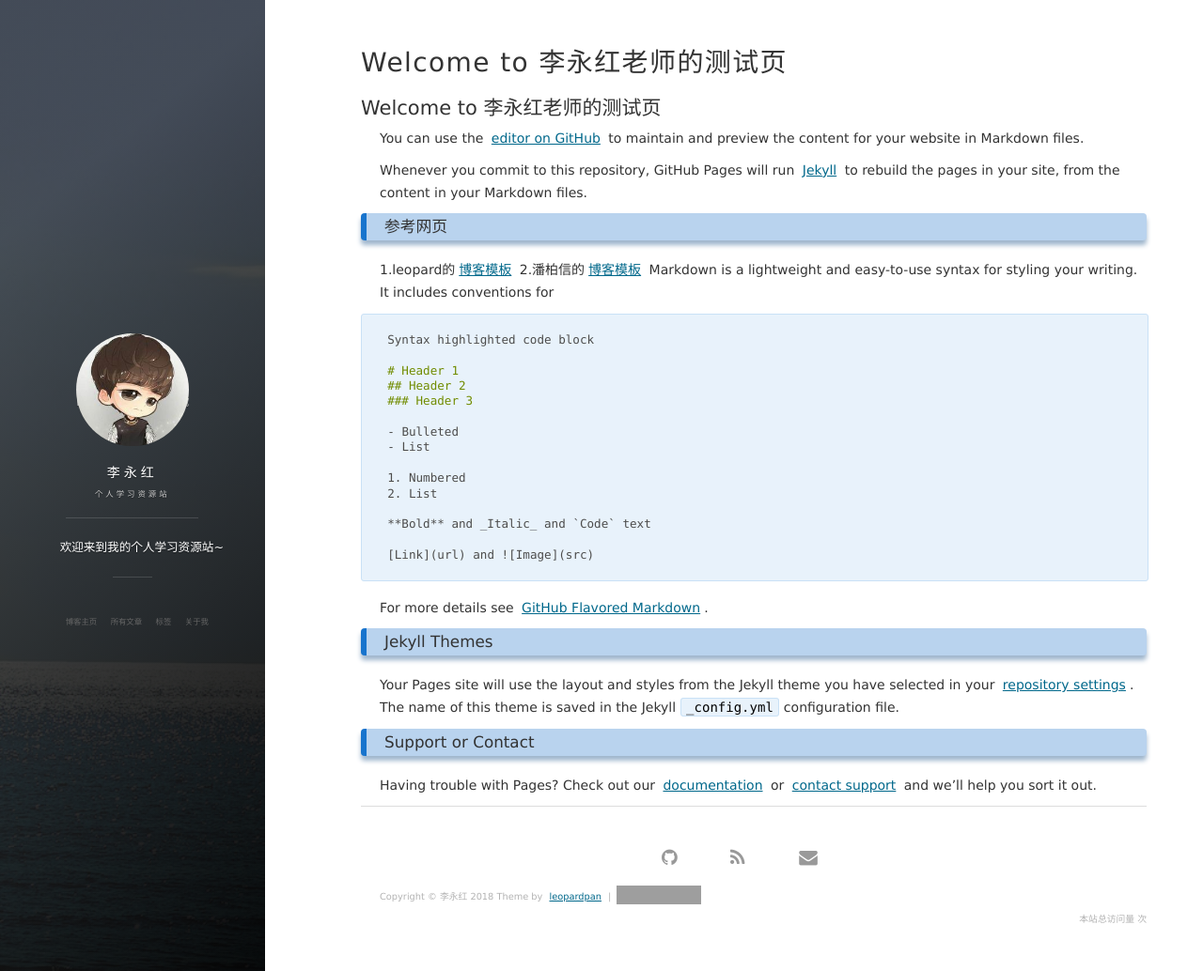
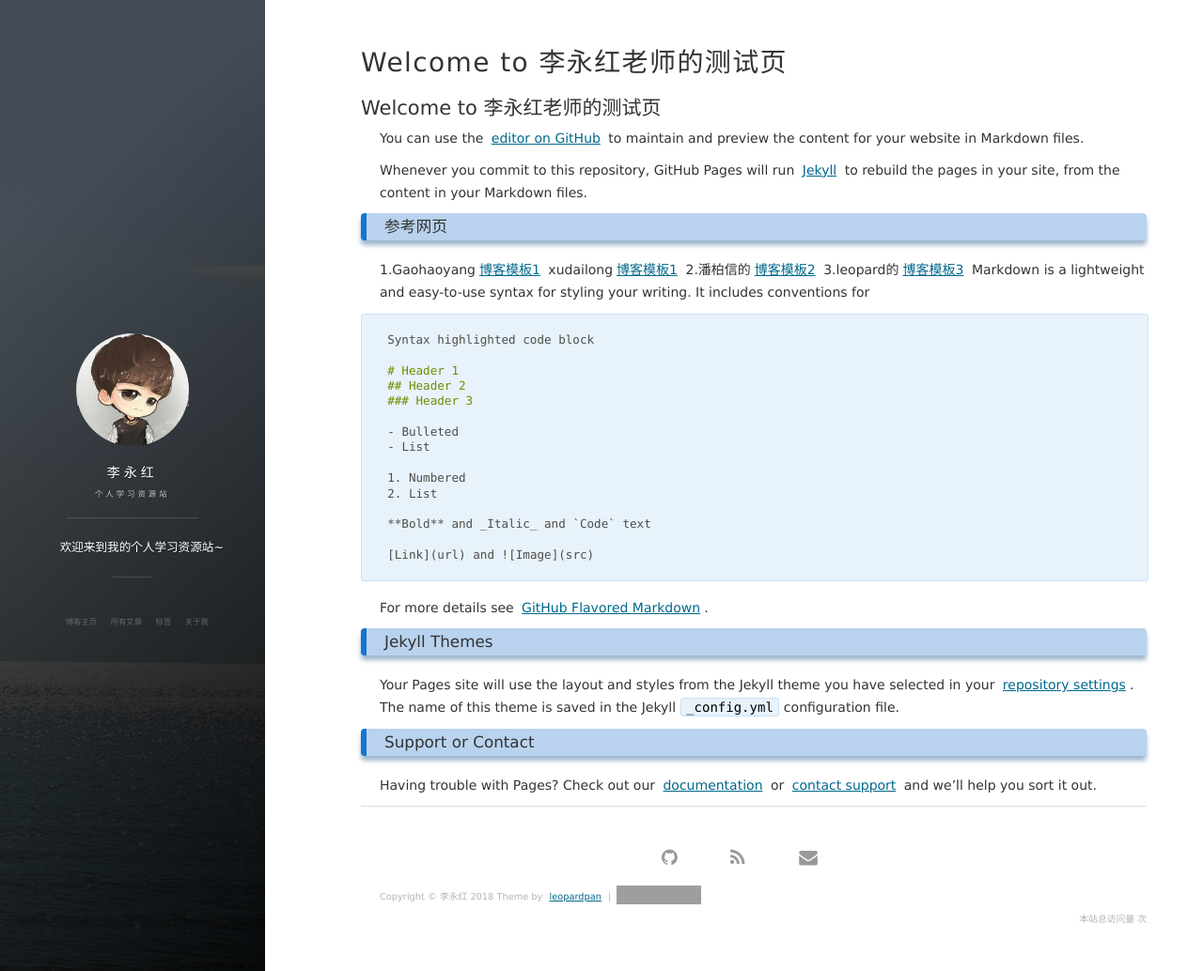
Before and after one commit to cuteftp/cuteftp.github.io, a Jekyll site: the page built from index.md, in a window 1280 px wide and 1034 px high. Shown: the whole window at 94% size. Built offline with Jekyll 4.4.1, drawn with Linux system fonts in a browser that asks for light colours; nearby versions of some CDN libraries; our own code applies the rules of GitHub Pages for plain Markdown files; the list of posts is cut into pages by our own code; comment, search, counter and statistics services are not loaded; grey boxes are pictures that could not be loaded.

Commit message:
Update index.md

````diff
--- a/index.md
+++ b/index.md
@@ -6,8 +6,10 @@
 
 ### 参考网页
 
-1.leopard的[博客模板](https://github.com/MengZheK/kangblog.github.io)
-2.潘柏信的[博客模板](http://baixin.io/2016/10/jekyll_tutorials1/)
+1.Gaohaoyang[博客模板1](https://gaohaoyang.github.io)
+xudailong[博客模板1](https://643435675.github.io/)
+2.潘柏信的[博客模板2](http://baixin.io/2016/10/jekyll_tutorials1/)
+3.leopard的[博客模板3](https://github.com/MengZheK/kangblog.github.io)
 Markdown is a lightweight and easy-to-use syntax for styling your writing. It includes conventions for
 
 ```markdown
````
